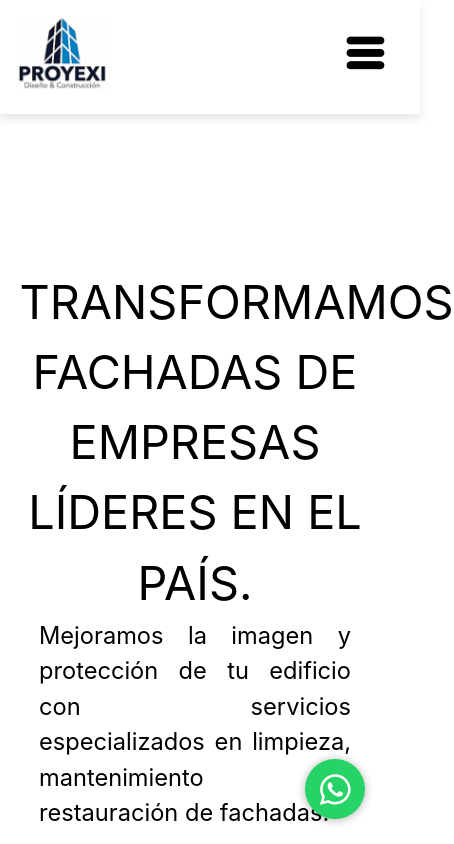
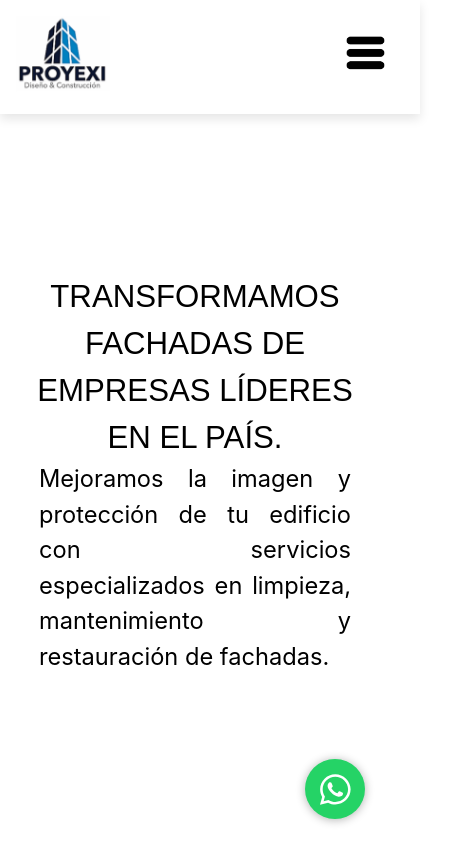
Before and after one commit to milenaAristiza/react-proyexi3, a React (Vite) app: page /fachadas in a window 390 px wide. Shown: the top 844 px of the page, 454 px wide, since content can reach past the window. Built offline with nearby package versions, Linux system fonts and the light colour scheme.

Commit message:
changes in index

```diff
--- a/src/pages/Fachadas/Styles_fachadas.css
+++ b/src/pages/Fachadas/Styles_fachadas.css
@@ -412,7 +412,8 @@ body {
   }
 
   .title__fachadas {
-    font-size: 10vw;
+    font-size: 8vw!important;
+    font-family: 'Montserrat', sans-serif;
     width: 90vw;
   }
 
```
